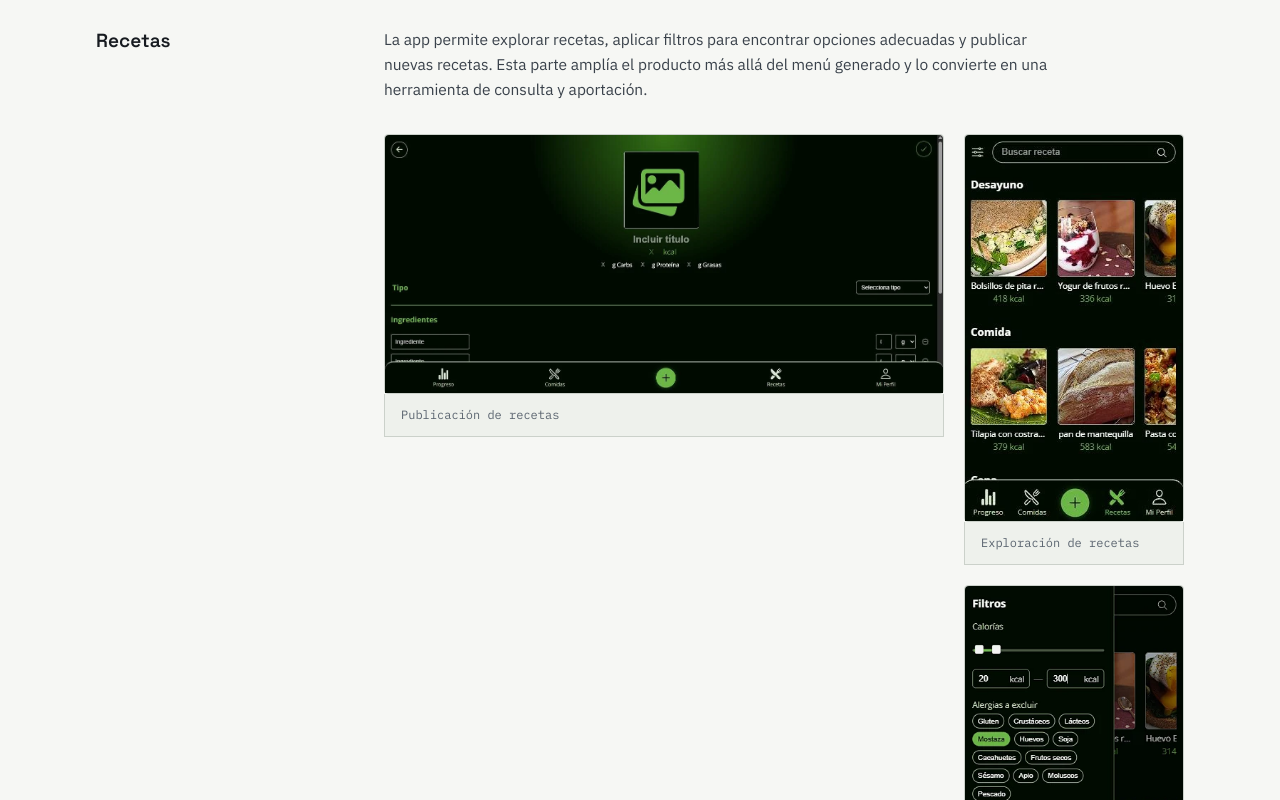
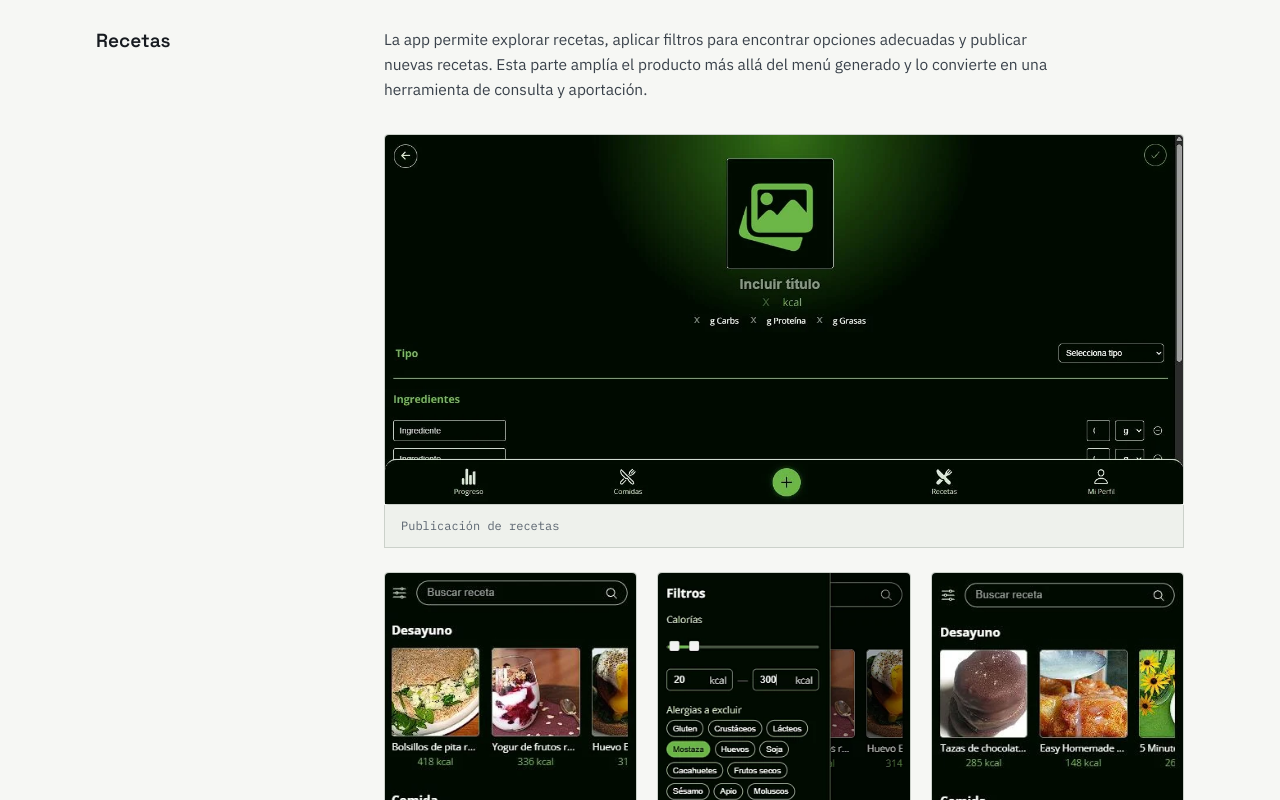
Before and after one commit to javiersilva-engineer/portfolio, a Next.js app in the folder portfolio/: page /projects/enfo in a window 1280 px wide. Shown: the part 3240-4040 px from the top of the page. Built offline with nearby package versions, Linux system fonts and the light colour scheme.

Commit message:
Update enfo recetas

```diff
--- a/portfolio/app/projects/[slug]/page.tsx
+++ b/portfolio/app/projects/[slug]/page.tsx
@@ -118,6 +118,7 @@ export default function ProjectPage({ params }: { params: { slug: string } }) {
                   </ul>
                 )}
                 {section.images && <ProjectImageGallery images={section.images} layout={section.layout} />}
+                {section.video && <ProjectVideo video={section.video} />}
                 {section.diagram && (
                   <div className="mt-8">
                     {section.layout === "algorithm" ? (
@@ -161,6 +162,26 @@ function SectionSummary({ items }: { items: NonNullable<ProjectSection["summary"
           <p className="mt-3 text-[14.5px] leading-relaxed text-paper-300">{item.text}</p>
         </div>
       ))}
+    </div>
+  );
+}
+
+function ProjectVideo({ video }: { video: NonNullable<ProjectSection["video"]> }) {
+  if (video.provider !== "youtube") return null;
+
+  return (
+    <div className="mt-8 max-w-4xl overflow-hidden rounded-[4px] border border-ink-border bg-ink-800">
+      <div className="aspect-video w-full">
+        <iframe
+          className="h-full w-full"
+          src={`https://www.youtube-nocookie.com/embed/${video.id}`}
+          title={video.title}
+          loading="lazy"
+          allow="accelerometer; autoplay; clipboard-write; encrypted-media; gyroscope; picture-in-picture; web-share"
+          allowFullScreen
+          referrerPolicy="strict-origin-when-cross-origin"
+        />
+      </div>
     </div>
   );
 }
--- a/portfolio/components/ProjectImageGallery.tsx
+++ b/portfolio/components/ProjectImageGallery.tsx
@@ -17,8 +17,15 @@ export function ProjectImageGallery({ images, layout }: ProjectImageGalleryProps
   const hasDesktop = images.some((image) => image.frame === "desktop");
   const hasMobile = images.some((image) => image.frame === "mobile");
   const isArchitecture = layout === "architecture";
-  const isMixed = hasDesktop && hasMobile;
-  const galleryClass = getGalleryClass({ hasDesktop, hasMobile, isArchitecture, count: images.length });
+  const isDesktopWithMobileGrid = layout === "desktop-with-mobile-grid";
+  const isMixed = hasDesktop && hasMobile && !isDesktopWithMobileGrid;
+  const galleryClass = getGalleryClass({
+    hasDesktop,
+    hasMobile,
+    isArchitecture,
+    isDesktopWithMobileGrid,
+    count: images.length,
+  });
   const desktopImages = images.filter((image) => image.frame === "desktop");
   const mobileImages = images.filter((image) => image.frame === "mobile");
   const otherImages = images.filter((image) => image.frame !== "desktop" && image.frame !== "mobile");
@@ -53,7 +60,20 @@ export function ProjectImageGallery({ images, layout }: ProjectImageGalleryProps
   return (
     <>
       <div className={`mt-8 ${galleryClass}`}>
-        {isMixed ? (
+        {isDesktopWithMobileGrid ? (
+          <div className="grid gap-6">
+            <div className="mx-auto w-full max-w-4xl">
+              {[...desktopImages, ...otherImages].map((image) => (
+                <ProjectImageFrame key={image.src} image={image} onOpen={openImage} />
+              ))}
+            </div>
+            <div className="mx-auto grid w-full max-w-4xl justify-items-center gap-5 sm:grid-cols-2 lg:grid-cols-3">
+              {mobileImages.map((image) => (
+                <ProjectImageFrame key={image.src} image={image} onOpen={openImage} />
+              ))}
+            </div>
+          </div>
+        ) : isMixed ? (
           <>
             <div className="grid gap-5">
               {[...desktopImages, ...otherImages].map((image) => (
@@ -119,14 +139,17 @@ function getGalleryClass({
   hasDesktop,
   hasMobile,
   isArchitecture,
+  isDesktopWithMobileGrid,
   count,
 }: {
   hasDesktop: boolean;
   hasMobile: boolean;
   isArchitecture: boolean;
+  isDesktopWithMobileGrid: boolean;
   count: number;
 }) {
   if (isArchitecture) return "max-w-3xl";
+  if (isDesktopWithMobileGrid) return "max-w-4xl";
   if (hasDesktop && hasMobile) return "grid items-start gap-5 lg:grid-cols-[minmax(0,2fr)_minmax(220px,0.72fr)]";
   if (hasDesktop && count === 1) return "max-w-4xl";
   if (hasDesktop) return "grid items-start gap-5 xl:grid-cols-2";
--- a/portfolio/data/projects.ts
+++ b/portfolio/data/projects.ts
@@ -12,6 +12,11 @@ export type ProjectImage = {
 export type ProjectSection = {
   heading: string;
   body: string[];
+  video?: {
+    provider: "youtube";
+    id: string;
+    title: string;
+  };
   diagram?: DiagramStep[];
   bullets?: string[];
   images?: ProjectImage[];
@@ -19,7 +24,7 @@ export type ProjectSection = {
     label: string;
     text: string;
   }[];
-  layout?: "overview" | "media" | "architecture" | "algorithm";
+  layout?: "overview" | "media" | "architecture" | "algorithm" | "desktop-with-mobile-grid";
   cta?: {
     label: string;
     note: string;
@@ -224,7 +229,7 @@ export const projects: Project[] = [
             frame: "desktop",
           },
         ],
-        layout: "media",
+        layout: "desktop-with-mobile-grid",
       },
       {
         heading: "Arquitectura",
@@ -380,11 +385,12 @@ export const projects: Project[] = [
       {
         heading: "Demostración",
         body: [
-          "La estructura del case study queda preparada para incorporar una demostración en vídeo cuando esté disponible la URL final.",
+          "Demo del asistente Luna interactuando con el editor 3D de LOUV y aplicando cambios sobre el producto mediante instrucciones en lenguaje natural.",
         ],
-        cta: {
-          label: "Ver demo del chatbot",
-          note: "Vídeo pendiente de publicación",
+        video: {
+          provider: "youtube",
+          id: "qP47tkVvJWE",
+          title: "Demostración de LOUV y su asistente Luna",
         },
       },
       {
```
